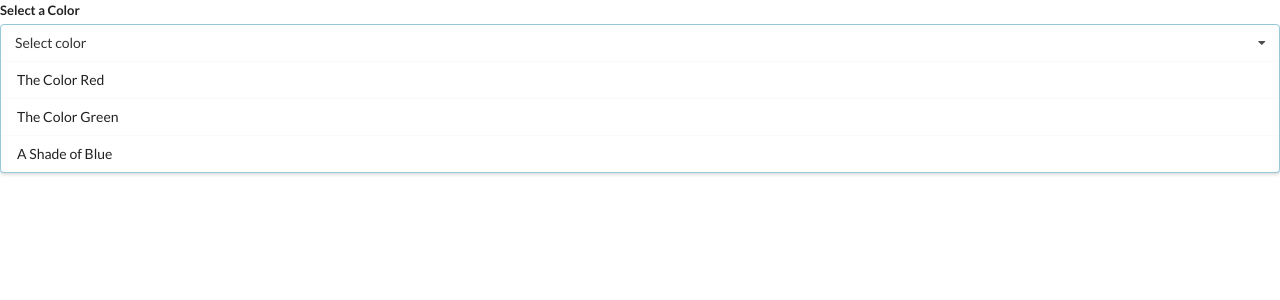
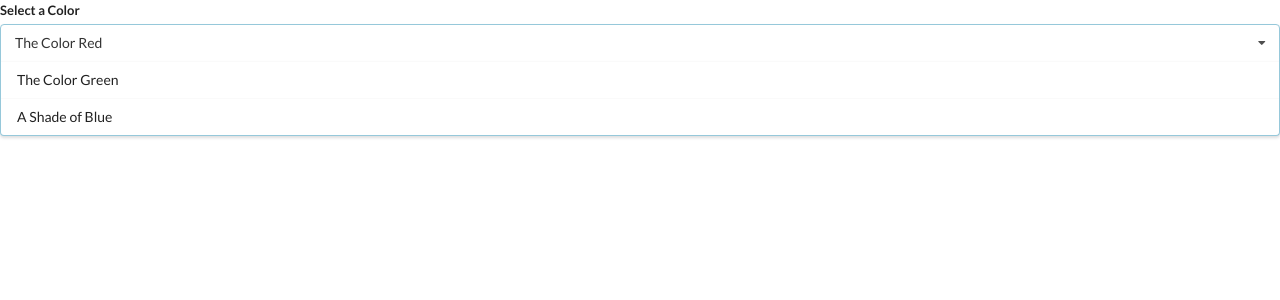
Before and after one commit to brianslab/udemy-react, a React (Create React App) app in the folder widgets/: page / in a window 1280 px wide. Shown: the top 300 px of the page. Built offline with nearby package versions, Linux system fonts and the light colour scheme.

Commit message:
hide selected option from rendered list

```diff
--- a/widgets/src/components/App.js
+++ b/widgets/src/components/App.js
@@ -1,4 +1,4 @@
-import React from 'react';
+import React, { useState } from 'react';
 import Accordion from './Accordion';
 import Search from './Search';
 import Dropdown from './Dropdown';
@@ -25,9 +25,15 @@ const options = [
 ];
 
 const App = () => {
+    const [ selected, setSelected ] = useState(options[0]);
+
     return (
         <div>
-            <Dropdown options={options} />
+            <Dropdown
+                selected={selected}
+                onSelectedChange={setSelected}
+                options={options}
+            />
         </div>
     );
 };
--- a/widgets/src/components/Dropdown.js
+++ b/widgets/src/components/Dropdown.js
@@ -1,9 +1,17 @@
 import React from 'react';
 
-const Dropdown = ({ options }) => {
+const Dropdown = ({ options, selected, onSelectedChange }) => {
     const renderedOptions = options.map((option) => {
+        if (option.value === selected.value) {
+            return null;
+        }
+
         return (
-            <div key={option.value} className="item">
+            <div
+                key={option.value}
+                onClick={() => onSelectedChange(option)}
+                className="item"
+            >
                 {option.label}
             </div>
         );
@@ -15,7 +23,7 @@ const Dropdown = ({ options }) => {
                 <label className="label">Select a Color</label>
                 <div className="ui selection dropdown visible active">
                     <i className="dropdown icon" />
-                    <div className="text">Select color</div>
+                    <div className="text">{selected.label}</div>
                     <div className="menu visible transition">
                         {renderedOptions}
                     </div>
```
